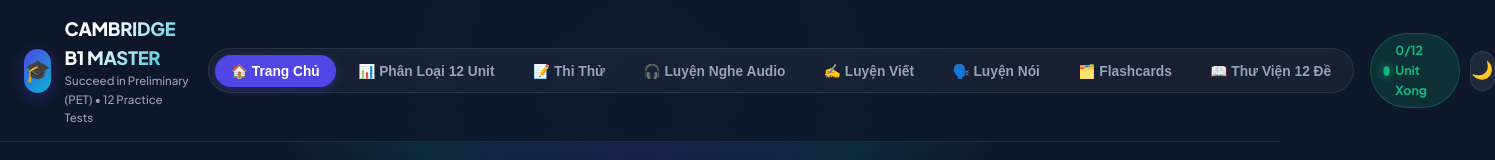
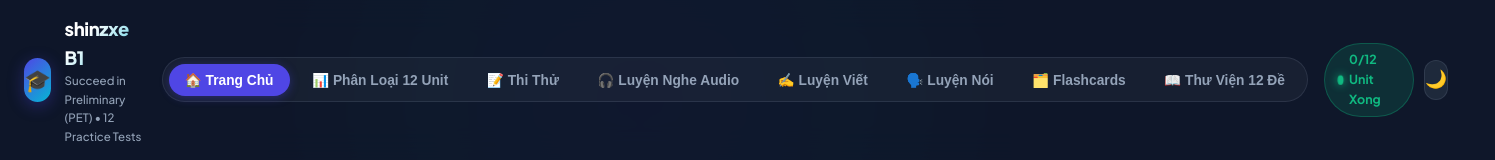
Before and after one commit to tanphat10122005-arch/tieng-anh-b1, a plain HTML site: page index.html in a window 1280 px wide. Shown: the top 160 px of the page, 1495 px wide, since content can reach past the window. Drawn offline with Linux system fonts and the light colour scheme.

Commit message:
brand: rename app header and title to shinzxe B1

```diff
--- a/index.html
+++ b/index.html
@@ -3,8 +3,8 @@
 <head>
   <meta charset="UTF-8">
   <meta name="viewport" content="width=device-width, initial-scale=1.0">
-  <title>Cambridge B1 Preliminary (PET) - Ôn Luyện Toàn Diện 12 Đề Thi</title>
-  <meta name="description" content="Nền tảng ôn thi Cambridge English B1 Preliminary (PET) toàn diện với 12 đề Practice Tests, thi thử CBT bấm giờ, Audio đọc tự động, phòng luyện Viết và Nói có bài mẫu Band 5.">
+  <title>shinzxe B1 - Ôn Luyện Toàn Diện 12 Đề Thi</title>
+  <meta name="description" content="shinzxe B1 - Nền tảng ôn thi Cambridge English B1 Preliminary (PET) toàn diện với 12 đề Practice Tests, thi thử bấm giờ, Audio đọc tự động, phòng luyện Viết và Nói có bài mẫu Band 5.">
 
   <!-- Google Fonts: Plus Jakarta Sans & Outfit -->
   <link rel="preconnect" href="https://fonts.googleapis.com">
@@ -23,7 +23,7 @@
       <div class="brand" data-jump-tab="home">
         <div class="brand-icon">🎓</div>
         <div class="brand-text">
-          <h1>CAMBRIDGE B1 MASTER</h1>
+          <h1>shinzxe B1</h1>
           <p>Succeed in Preliminary (PET) • 12 Practice Tests</p>
         </div>
       </div>
```
